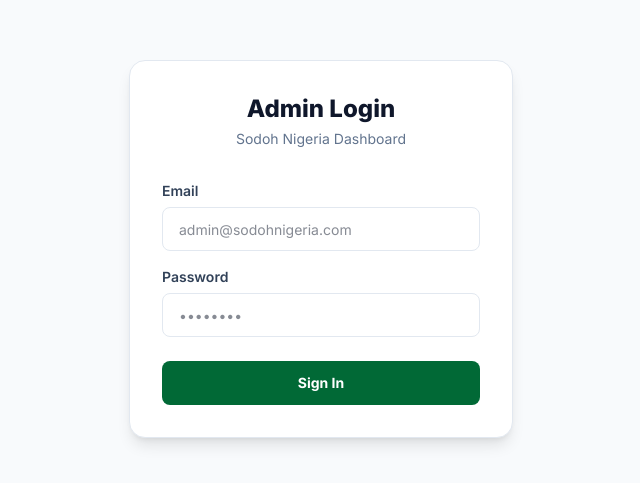
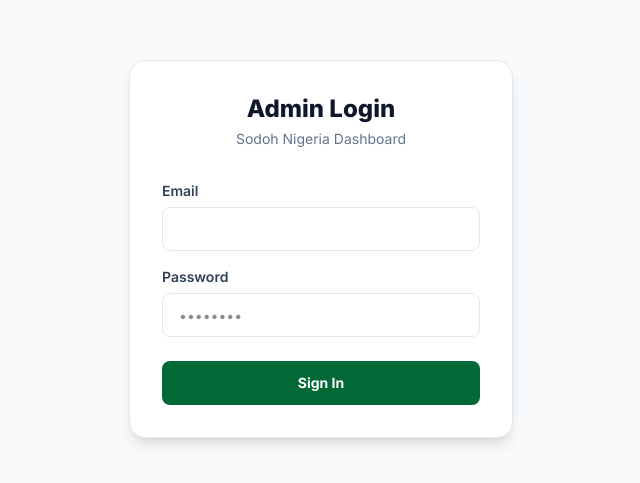
Before and after one commit to skkyfallen/sodoh-app, a Next.js app: page /admin/login in a window 1280 px wide. Shown: the part 151-634 px from the top of the page, without its empty margins (319-959 px from the left). Built offline with nearby package versions, Linux system fonts and the light colour scheme.

Commit message:
fixed form placeholder

```diff
--- a/app/(admin)/admin/login/page.tsx
+++ b/app/(admin)/admin/login/page.tsx
@@ -61,7 +61,6 @@
                 required
                 value={email}
                 onChange={(e) => setEmail(e.target.value)}
-                placeholder="admin@sodohnigeria.com"
                 className="h-11 rounded-lg border border-slate-200 px-4 text-sm focus:outline-none focus:ring-2 focus:ring-[#016936] focus:border-[#016936] transition-all"
               />
             </div>
```
